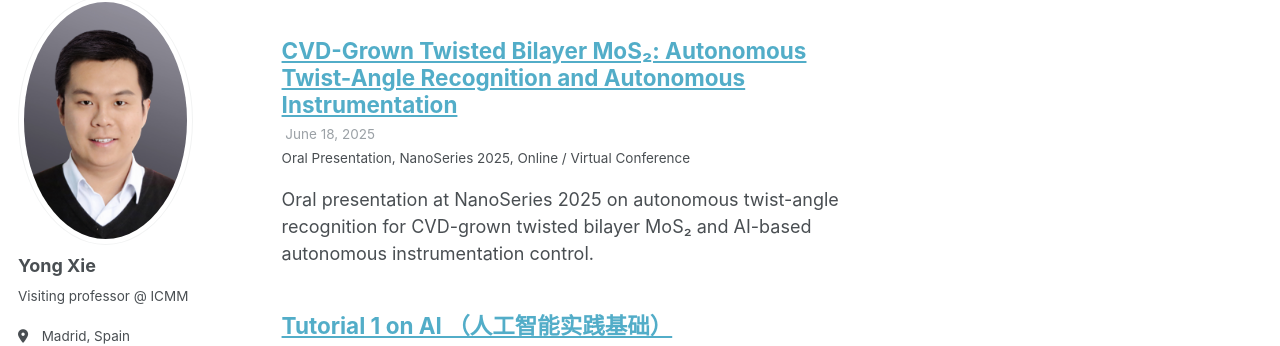
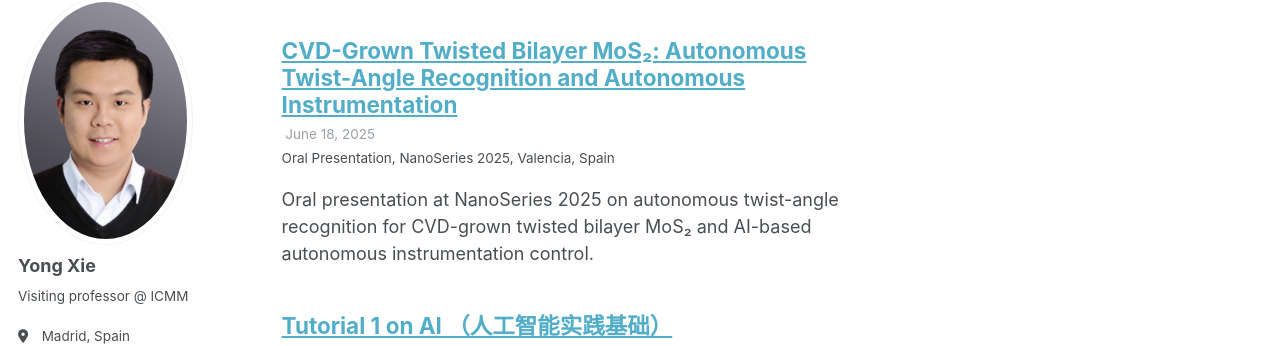
Before and after one commit to YongXie-ICMM/yongxie-icmm.github.io, a Jekyll site: the page built from _pages/talks.html, in a window 1280 px wide and 900 px high, scrolled down 518 px. Shown: the part 110-456 px from the top of the window. Built offline with Jekyll 4.4.1, drawn with Linux system fonts in a browser that asks for light colours; some web fonts are replaced.

Commit message:
Add talk: CVD-Grown Twisted Bilayer MoS₂: Autonomous Twist-Angle Recognition and Autonomous Instrumentation (Oral Presentation, NanoSeries 2025, Valencia, Spain)

```diff
--- a/_talks/2025-06-18-cvd-grown-twisted-bilayer-mos₂-autonomous-twist-angle-recognition-and-autonomous.md
+++ b/_talks/2025-06-18-cvd-grown-twisted-bilayer-mos₂-autonomous-twist-angle-recognition-and-autonomous.md
@@ -5,7 +5,7 @@ type: "Oral Presentation"
 permalink: /talks/2025-06-18-cvd-grown-twisted-bilayer-mos₂-autonomous-twist-angle-recognition-and-autonomous
 venue: "NanoSeries 2025"
 date: 2025-06-18
-location: "Online / Virtual Conference"
+location: "Valencia, Spain"
 excerpt: "Oral presentation at NanoSeries 2025 on autonomous twist-angle recognition for CVD-grown twisted bilayer MoS₂ and AI-based autonomous instrumentation control."
 
 ---
```
